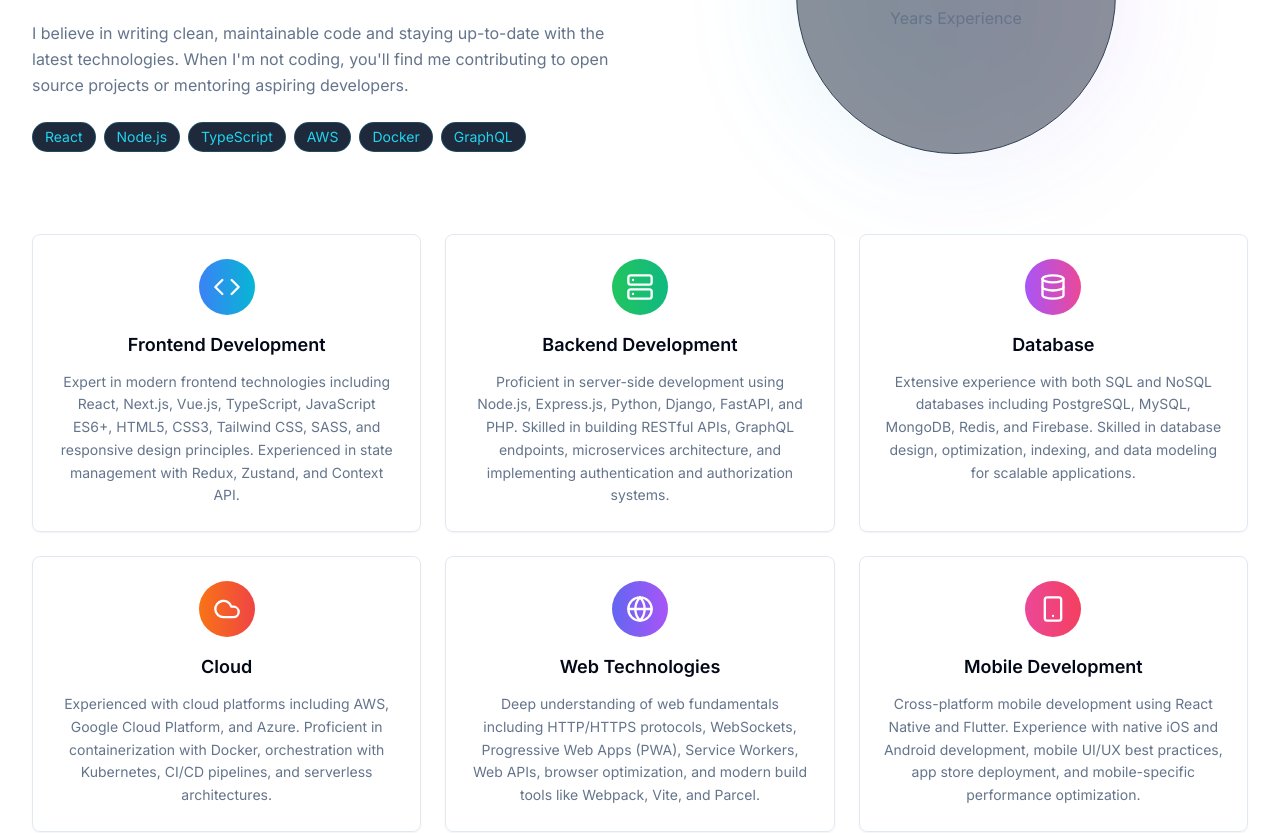
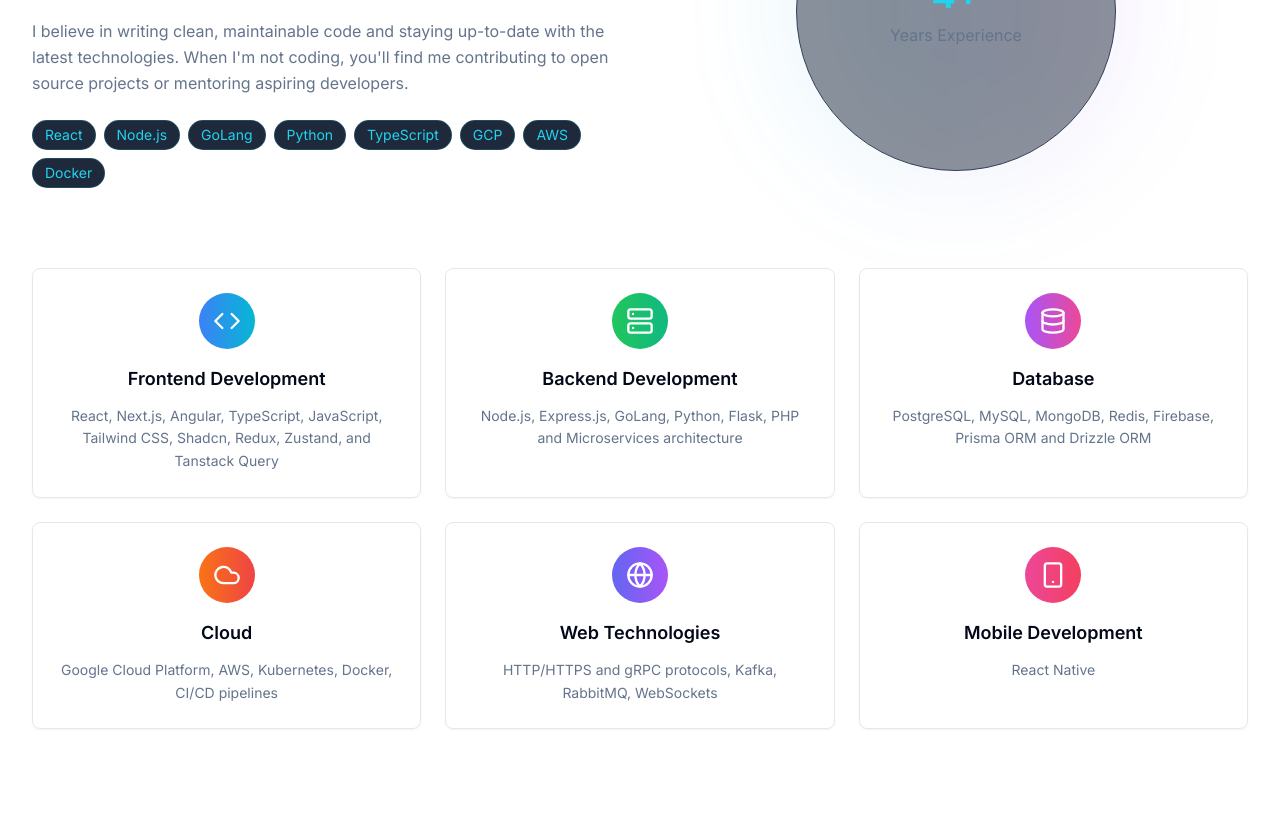
Before and after one commit to EvanHuang7/portfolio-app, a Next.js app: page / in a window 1280 px wide. Shown: the part 1280-2113 px from the top of the page. Built offline with nearby package versions, Linux system fonts and the light colour scheme.

Commit message:
update skill cards in about section

```diff
--- a/components/About.tsx
+++ b/components/About.tsx
@@ -11,40 +11,42 @@ const About = () => {
     {
       icon: <Code size={28} />,
       title: 'Frontend Development',
-      description: 'Expert in modern frontend technologies including React, Next.js, Vue.js, TypeScript, JavaScript ES6+, HTML5, CSS3, Tailwind CSS, SASS, and responsive design principles. Experienced in state management with Redux, Zustand, and Context API.',
+      description: 'React, Next.js, Angular, TypeScript, JavaScript, Tailwind CSS, Shadcn, Redux, Zustand, and Tanstack Query',
       color: 'from-blue-500 to-cyan-500'
     },
     {
       icon: <Server size={28} />,
       title: 'Backend Development',
-      description: 'Proficient in server-side development using Node.js, Express.js, Python, Django, FastAPI, and PHP. Skilled in building RESTful APIs, GraphQL endpoints, microservices architecture, and implementing authentication and authorization systems.',
+      description: 'Node.js, Express.js, GoLang, Python, Flask, PHP and Microservices architecture',
       color: 'from-green-500 to-emerald-500'
     },
     {
       icon: <Database size={28} />,
       title: 'Database',
-      description: 'Extensive experience with both SQL and NoSQL databases including PostgreSQL, MySQL, MongoDB, Redis, and Firebase. Skilled in database design, optimization, indexing, and data modeling for scalable applications.',
+      description: 'PostgreSQL, MySQL, MongoDB, Redis, Firebase, Prisma ORM and Drizzle ORM',
       color: 'from-purple-500 to-pink-500'
     },
     {
       icon: <Cloud size={28} />,
       title: 'Cloud',
-      description: 'Experienced with cloud platforms including AWS, Google Cloud Platform, and Azure. Proficient in containerization with Docker, orchestration with Kubernetes, CI/CD pipelines, and serverless architectures.',
+      description: 'Google Cloud Platform, AWS, Kubernetes, Docker, CI/CD pipelines',
       color: 'from-orange-500 to-red-500'
     },
     {
       icon: <Globe size={28} />,
       title: 'Web Technologies',
-      description: 'Deep understanding of web fundamentals including HTTP/HTTPS protocols, WebSockets, Progressive Web Apps (PWA), Service Workers, Web APIs, browser optimization, and modern build tools like Webpack, Vite, and Parcel.',
+      description: 'HTTP/HTTPS and gRPC protocols, Kafka, RabbitMQ, WebSockets',
       color: 'from-indigo-500 to-purple-500'
     },
     {
       icon: <Smartphone size={28} />,
       title: 'Mobile Development',
-      description: 'Cross-platform mobile development using React Native and Flutter. Experience with native iOS and Android development, mobile UI/UX best practices, app store deployment, and mobile-specific performance optimization.',
+      description: 'React Native',
       color: 'from-pink-500 to-rose-500'
     }
   ];
+
+  const techs = ['React', 'Node.js', 'GoLang', 'Python', 'TypeScript', 'GCP', 'AWS', 'Docker']
 
   return (
     <section id="about" className="py-20 relative bg-background">
@@ -77,7 +79,7 @@ const About = () => {
               source projects or mentoring aspiring developers.
             </p>
             <div className="flex flex-wrap gap-2">
-              {['React', 'Node.js', 'TypeScript', 'AWS', 'Docker', 'GraphQL'].map((tech) => (
+              {techs.map((tech) => (
                 <span
                   key={tech}
                   className="px-3 py-1 bg-slate-800 text-cyan-400 rounded-full text-sm border border-cyan-400/20"
@@ -93,7 +95,7 @@ const About = () => {
               <div className="absolute inset-0 bg-gradient-to-r from-cyan-500/20 to-purple-500/20 rounded-full blur-3xl animate-pulse" />
               <div className="relative w-full h-full bg-slate-800/50 backdrop-blur-sm rounded-full border border-slate-700 flex items-center justify-center">
                 <div className="text-center">
-                  <div className="text-4xl font-bold text-cyan-400 mb-2">5+</div>
+                  <div className="text-4xl font-bold text-cyan-400 mb-2">4+</div>
                   <div className="text-muted-foreground">Years Experience</div>
                 </div>
               </div>
```
